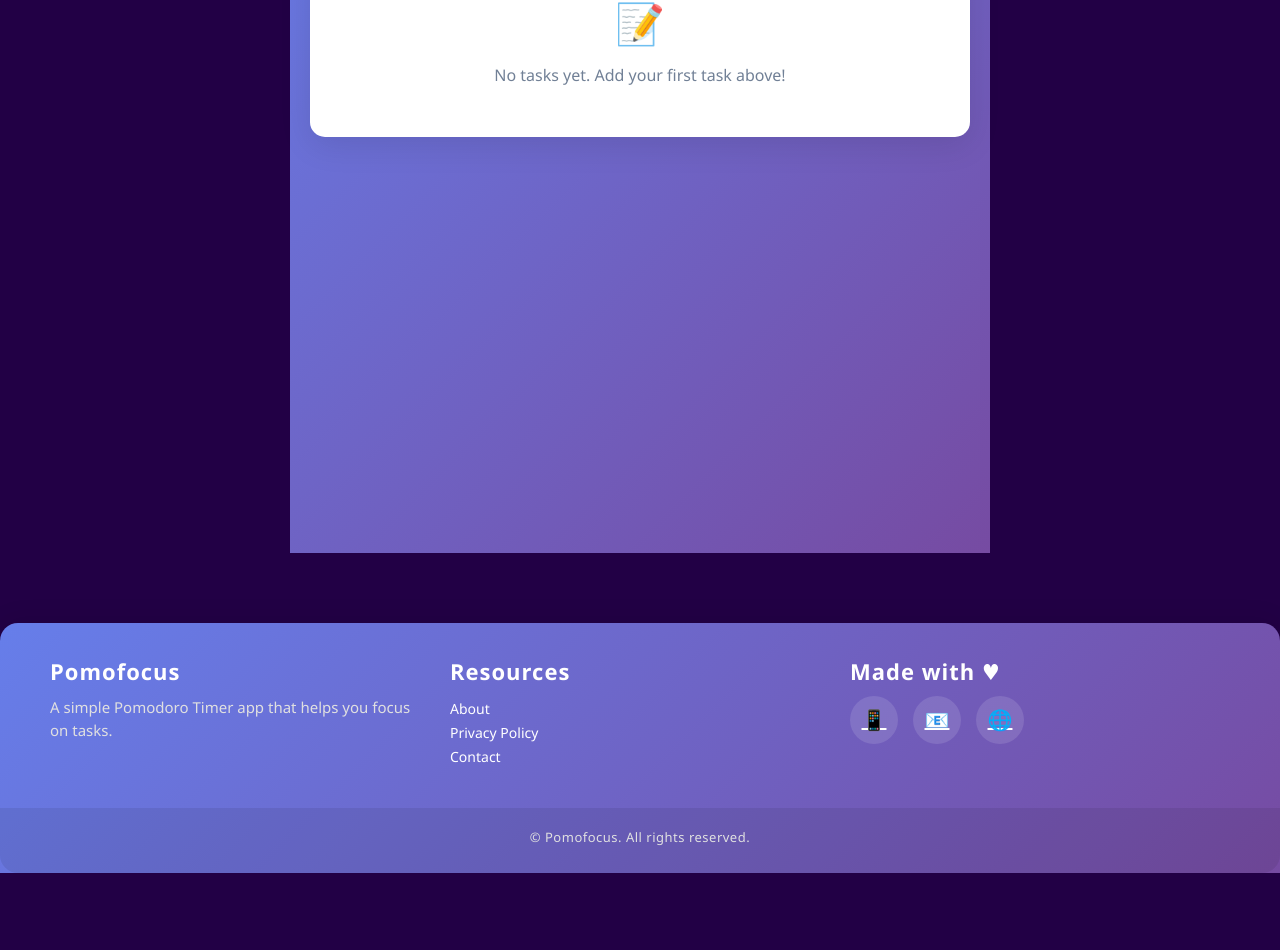
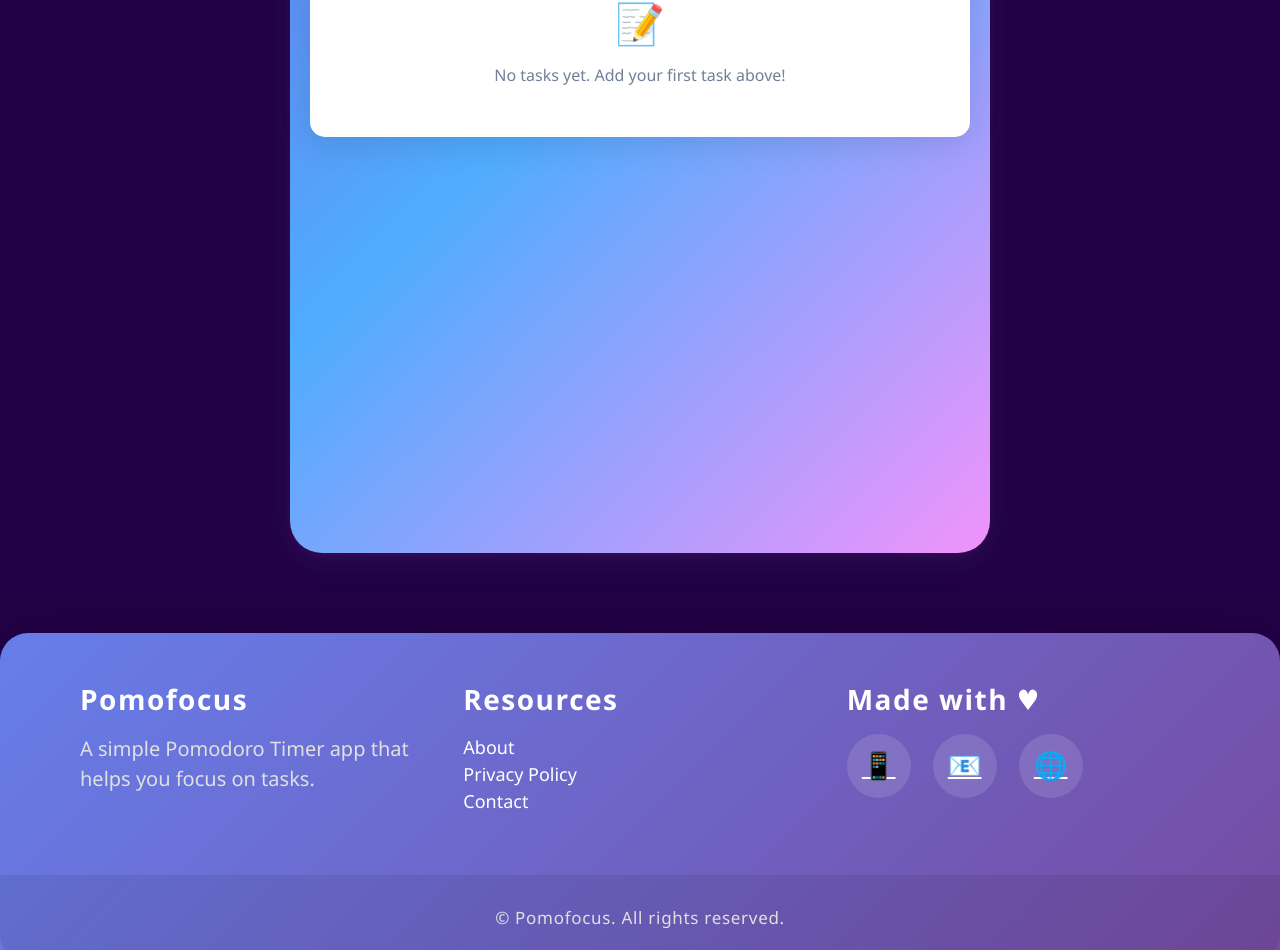
Before and after one commit to yashraj-a11y/POMODORO_FINAL, a React (Vite) app: page / in a window 1280 px wide. Shown: the part 1069-2019 px from the top of the page. Before the commit the page ends 1942 px from the top, so only its background shows below. Built offline with nearby package versions, Linux system fonts and the light colour scheme; no server answers.

Commit message:
The Last Laugh

```diff
--- a/src/App.jsx
+++ b/src/App.jsx
@@ -5,16 +5,35 @@ import { ThemeProvider } from 'styled-components';
 import RouteApp from './Route/route';
 import GlobalStyle from './globalStyles';
 import { theme as lightTheme, darkTheme } from './theme';
-import UserDropdown from './components/UserDropDown';
 import Footer from './components/Footer';
+import styled from 'styled-components';
+
+const AppWrapper = styled.div`
+  min-height: 100vh;
+  display: flex;
+  flex-direction: column;
+`;
+
+const MainContent = styled.div`
+  flex: 1;
+  display: flex;
+  flex-direction: column;
+`;
 
 const App = () => {
   const [darkMode, setDarkMode] = useState(true);
+  const themeWithMode = darkMode
+    ? { ...darkTheme, mode: 'dark' }
+    : { ...lightTheme, mode: 'light' };
   return (
-    <ThemeProvider theme={darkMode ? darkTheme : lightTheme}>
+    <ThemeProvider theme={themeWithMode}>
       <GlobalStyle />
-      <RouteApp darkMode={darkMode} setDarkMode={setDarkMode} />
-      <Footer />
+      <AppWrapper>
+        <MainContent>
+          <RouteApp darkMode={darkMode} setDarkMode={setDarkMode} />
+        </MainContent>
+        <Footer />
+      </AppWrapper>
     </ThemeProvider>
   );
 };
--- a/src/Pages/LongBreak.jsx
+++ b/src/Pages/LongBreak.jsx
@@ -2,6 +2,7 @@ import React, { useEffect, useContext } from 'react';
 import Tags from '../components/Tags/Tags';
 import Timer from '../components/Timer/Timer';
 import { StateContext } from '../components/StateProvider/StateContext';
+import styled from 'styled-components';
 
 const LongBreak = () => {
   const { setActiveTag } = useContext(StateContext);
@@ -13,11 +14,17 @@ const LongBreak = () => {
 
   return (
     <div>
-      <h1 style={{ textAlign: 'center', fontSize: '4rem' }}>Long Break</h1>
-
+      <Heading>Long Break</Heading>
       <Timer />
     </div>
   );
 };
 
+const Heading = styled.h1`
+  text-align: center;
+  font-size: 4rem;
+  margin-top: 10rem;
+  margin-bottom: 8.5rem;
+`;
+
 export default LongBreak;
--- a/src/Pages/Pmdoro.jsx
+++ b/src/Pages/Pmdoro.jsx
@@ -2,10 +2,10 @@ import React, { useEffect, useContext } from 'react';
 import Tags from '../components/Tags/Tags';
 import Timer from '../components/Timer/Timer';
 import { StateContext } from '../components/StateProvider/StateContext';
+import styled from 'styled-components';
 
 const Pmdoro = () => {
   const { setActiveTag } = useContext(StateContext);
-
 
   useEffect(() => {
     setActiveTag(0);
@@ -13,11 +13,17 @@ const Pmdoro = () => {
 
   return (
     <div>
-      <h1 style={{ textAlign: 'center', fontSize: '4rem' }}>PomoDoro Break</h1>
-
+      <Heading>PomoDoro Break</Heading>
       <Timer />
     </div>
   );
 };
 
+const Heading = styled.h1`
+  text-align: center;
+  font-size: 4rem;
+  margin-top: 10rem;
+  margin-bottom: 8.5rem;
+`;
+
 export default Pmdoro;
--- a/src/Pages/ShortBreak.jsx
+++ b/src/Pages/ShortBreak.jsx
@@ -2,7 +2,7 @@ import React, { useEffect, useContext } from 'react';
 import Tags from '../components/Tags/Tags';
 import Timer from '../components/Timer/Timer';
 import { StateContext } from '../components/StateProvider/StateContext';
-
+import styled from 'styled-components';
 
 const ShortBreak = () => {
   const { setActiveTag } = useContext(StateContext);
@@ -14,12 +14,17 @@ const ShortBreak = () => {
 
   return (
     <div>
-      <h1 style={{ textAlign: 'center', fontSize: '4rem' }}>Short Break</h1>
-
+      <Heading>Short Break</Heading>
       <Timer />
-
     </div>
   );
 };
 
+const Heading = styled.h1`
+  text-align: center;
+  font-size: 4rem;
+  margin-top: 10rem;
+  margin-bottom: 8.5rem;
+`;
+
 export default ShortBreak;
--- a/src/components/Footer.jsx
+++ b/src/components/Footer.jsx
@@ -1,9 +1,11 @@
 import React from 'react';
-import styled from 'styled-components';
+import styled, { useTheme } from 'styled-components';
 
-
-const Footer = () => (
-  <FooterWrapper>
+const Footer = () => {
+  const theme = useTheme();
+  const isLight = theme && theme.mode === 'light';
+  return (
+    <FooterWrapper $isLight={isLight}>
       <FooterContent>
         <FooterSection>
           <FooterHeading>Pomofocus</FooterHeading>
@@ -33,55 +35,59 @@ const Footer = () => (
       </FooterBottom>
     </FooterWrapper>
   );
+};
 
 export default Footer;
 
-
 const FooterWrapper = styled.footer`
   width: 100%;
-  background: linear-gradient(135deg, #667eea 0%, #764ba2 100%);
-  color: white;
+  background: ${({ $isLight }) =>
+    $isLight
+      ? 'linear-gradient(135deg, #f8fafc 0%, #e2e8f0 100%)'
+      : 'linear-gradient(135deg, #667eea 0%, #764ba2 100%)'};
+  color: ${({ $isLight }) => ($isLight ? '#222' : 'white')};
   font-family: 'Segoe UI', Tahoma, Geneva, Verdana, sans-serif;
-  border-top-left-radius: 18px;
-  border-top-right-radius: 18px;
-  box-shadow: 0 -4px 24px rgba(0,0,0,0.08);
-  margin-top: 3rem;
+  border-top-left-radius: 28px;
+  border-top-right-radius: 28px;
+  box-shadow: 0 -8px 48px rgba(0,0,0,0.10);
+  margin-top: 4rem;
   padding: 0;
+  transition: background 0.3s, color 0.3s;
 `;
 
 const FooterContent = styled.div`
   display: flex;
   justify-content: space-between;
   align-items: flex-start;
-  gap: 2rem;
-  padding: 3.5rem 5rem 2.5rem 5rem; /* Increased padding */
+  gap: 3rem;
+  padding: 5rem 8rem 3.5rem 8rem; /* Larger padding */
   flex-wrap: wrap;
 
   @media (max-width: 900px) {
     flex-direction: column;
     align-items: center;
-    padding: 2.5rem 1rem 1.5rem 1rem;
-    gap: 2rem;
+    padding: 3rem 1rem 2rem 1rem;
+    gap: 2.5rem;
   }
 `;
 
 const FooterSection = styled.div`
-  flex: 1 1 200px;
-  min-width: 180px;
-  margin-bottom: 1.5rem;
+  flex: 1 1 260px;
+  min-width: 220px;
+  margin-bottom: 2.5rem;
 `;
 
 const FooterHeading = styled.h4`
-  font-size: 2.2rem; /* Increased font size */
+  font-size: 2.8rem; /* Larger font size */
   font-weight: 700;
-  margin-bottom: 1.2rem;
-  color: #fff;
-  letter-spacing: 1px;
+  margin-bottom: 1.7rem;
+  color: inherit;
+  letter-spacing: 1.5px;
 `;
 
 const FooterText = styled.p`
-  font-size: 1.5rem; /* Increased font size */
-  color: #e0e0e0;
+  font-size: 2rem; /* Larger font size */
+  color: ${({ theme }) => (theme.mode === 'light' ? '#444' : '#e0e0e0')};
   margin: 0;
 `;
 
@@ -92,9 +98,9 @@ const FooterLinks = styled.ul`
 `;
 
 const FooterLink = styled.a`
-  color: #fff;
+  color: ${({ theme }) => (theme.mode === 'light' ? '#222' : '#fff')};
   text-decoration: none;
-  font-size: 1.4rem; /* Increased font size */
+  font-size: 1.8rem; /* Larger font size */
   transition: color 0.2s;
   &:hover {
     color: #00f2fe;
@@ -104,20 +110,23 @@ const FooterLink = styled.a`
 
 const SocialLinks = styled.div`
   display: flex;
-  gap: 1.5rem;
-  margin-top: 1rem;
+  gap: 2.2rem;
+  margin-top: 1.5rem;
 `;
 
 const SocialIcon = styled.a`
   display: flex;
   align-items: center;
   justify-content: center;
-  width: 48px; /* Increased size */
-  height: 48px; /* Increased size */
-  background: rgba(255,255,255,0.12);
+  width: 64px; /* Larger size */
+  height: 64px; /* Larger size */
+  background: ${({ theme }) =>
+    theme.mode === 'light'
+      ? 'rgba(0,0,0,0.06)'
+      : 'rgba(255,255,255,0.12)'};
   border-radius: 50%;
-  font-size: 2rem; /* Increased icon size */
-  color: #fff;
+  font-size: 2.7rem; /* Larger icon size */
+  color: ${({ theme }) => (theme.mode === 'light' ? '#222' : '#fff')};
   transition: background 0.2s, color 0.2s;
   &:hover {
     background: #00f2fe;
@@ -127,17 +136,18 @@ const SocialIcon = styled.a`
 
 const FooterBottom = styled.div`
   text-align: center;
-  padding: 2rem 0.5rem 1.5rem 0.5rem; /* Increased padding */
-  background: rgba(0,0,0,0.08);
-  border-bottom-left-radius: 18px;
-  border-bottom-right-radius: 18px;
-  font-size: 1.3rem; /* Increased font size */
-  color: #e0e0e0;
-  letter-spacing: 0.5px;
+  padding: 3rem 0.5rem 2.2rem 0.5rem; /* Larger padding */
+  background: ${({ $isLight }) =>
+    $isLight ? 'rgba(0,0,0,0.03)' : 'rgba(0,0,0,0.08)'};
+  border-bottom-left-radius: 28px;
+  border-bottom-right-radius: 28px;
+  font-size: 1.7rem; /* Larger font size */
+  color: ${({ theme }) => (theme.mode === 'light' ? '#444' : '#e0e0e0')};
+  letter-spacing: 0.7px;
   @media (max-width: 600px) {
-    border-bottom-left-radius: 12px;
-    border-bottom-right-radius: 12px;
-    font-size: 1.1rem;
-    padding: 1.2rem 0.2rem 1rem 0.2rem;
+    border-bottom-left-radius: 16px;
+    border-bottom-right-radius: 16px;
+    font-size: 1.2rem;
+    padding: 1.7rem 0.2rem 1.2rem 0.2rem;
   }
 `;
--- a/src/components/Navbar/Tasks/Tasks.jsx
+++ b/src/components/Navbar/Tasks/Tasks.jsx
@@ -126,7 +126,6 @@ export default function Todolist() {
                 <TaskContentContainer>
                   <TaskText
                     onDoubleClick={() => startEditing(task.id, task.title)}
-                    $completed={task.completed}
                   >
                     {task.title}
                   </TaskText>
@@ -157,23 +156,32 @@ const Wrapper = styled.div`
   margin: 2rem auto;
   font-family: 'Segoe UI', Tahoma, Geneva, Verdana, sans-serif;
   padding: 2rem;
-  background: linear-gradient(135deg, #667eea 0%, #764ba2 100%);
+  background: ${({ theme }) =>
+    theme.mode === 'light'
+      ? 'linear-gradient(135deg, #f8fafc 0%, #e2e8f0 100%)'
+      : 'linear-gradient(135deg, #667eea 0%, #4facfe 40%, #f093fb 100%)'};
   min-height: 100vh;
-  color: #333;
+  color: ${({ theme }) => (theme.mode === 'light' ? '#222' : '#333')};
+  border-radius: 32px;
+  box-shadow: 0 8px 32px rgba(102, 126, 234, 0.10), 0 2px 8px rgba(245, 87, 108, 0.08);
 
   @media (max-width: 600px) {
     padding: 1rem 0.5rem;
     max-width: 100vw;
     min-height: 100vh;
+    border-radius: 0;
   }
 `;
 
 const Title = styled.h1`
   font-size: 3.5rem;
   text-align: center;
-  color: white;
+  color: ${({ theme }) => (theme.mode === 'light' ? '#333' : 'white')};
   margin-bottom: 2rem;
-  text-shadow: 2px 2px 4px rgba(0,0,0,0.3);
+  text-shadow: ${({ theme }) =>
+    theme.mode === 'light'
+      ? 'none'
+      : '2px 2px 4px rgba(0,0,0,0.3)'};
   font-weight: 700;
 
   @media (max-width: 600px) {
@@ -186,10 +194,18 @@ const Form = styled.form`
   display: flex;
   margin-bottom: 3rem;
   gap: 1rem;
-  background: white;
+  background: ${({ theme }) =>
+    theme.mode === 'light'
+      ? 'rgba(255,255,255,0.98)'
+      : 'rgba(255,255,255,0.85)'};
   padding: 1.5rem;
-  border-radius: 15px;
-  box-shadow: 0 8px 32px rgba(0,0,0,0.1);
+  border-radius: 18px;
+  box-shadow: 0 8px 32px
+    ${({ theme }) =>
+      theme.mode === 'light'
+        ? 'rgba(102, 126, 234, 0.08), 0 2px 8px rgba(245, 87, 108, 0.04)'
+        : 'rgba(102, 126, 234, 0.10), 0 2px 8px rgba(245, 87, 108, 0.08)'};
+  backdrop-filter: blur(4px);
 
   @media (max-width: 600px) {
     flex-direction: column;
@@ -264,15 +280,26 @@ const TaskList = styled.ul`
 
 const TaskItem = styled.li`
   margin-bottom: 1.5rem;
-  background: ${({ $completed }) =>
-    $completed
-      ? 'linear-gradient(135deg, #f093fb 0%, #f5576c 100%)'
-      : 'linear-gradient(135deg, #4facfe 0%, #00f2fe 100%)'
-  };
-  border-radius: 15px;
-  box-shadow: 0 8px 32px rgba(0,0,0,0.15);
+  background: ${({ $completed, theme }) => {
+    if (theme.mode === 'light') {
+      return $completed
+        ? 'linear-gradient(135deg, #fbeee6 0%, #ffe3e3 100%)'
+        : 'linear-gradient(135deg, #e3f6fd 0%, #f8fafc 100%)';
+    } else {
+      return $completed
+        ? 'linear-gradient(135deg, #f093fb 0%, #f5576c 100%)'
+        : 'linear-gradient(135deg, #4facfe 0%, #00f2fe 100%)';
+    }
+  }};
+  border-radius: 18px;
+  box-shadow: 0 8px 32px
+    ${({ theme }) =>
+      theme.mode === 'light'
+        ? 'rgba(102, 126, 234, 0.08), 0 2px 8px rgba(245, 87, 108, 0.04)'
+        : 'rgba(102, 126, 234, 0.10), 0 2px 8px rgba(245, 87, 108, 0.08)'};
   transition: all 0.3s ease;
-  opacity: ${({ $completed }) => $completed ? 0.8 : 1};
+  opacity: ${({ $completed }) => $completed ? 0.85 : 1};
+  backdrop-filter: blur(2px);
 
   &:hover {
     transform: translateY(-3px);
@@ -324,14 +351,20 @@ const TaskText = styled.span`
   font-size: 1.8rem;
   font-weight: 700;
   cursor: pointer;
-  color: white;
+  color: ${({ theme }) => (theme.mode === 'light' ? '#333' : 'white')};
   text-decoration: ${({ $completed }) => ($completed ? 'line-through' : 'none')};
-  text-shadow: 1px 1px 2px rgba(0,0,0,0.3);
+  text-shadow: ${({ theme }) =>
+    theme.mode === 'light'
+      ? '1px 1px 2px rgba(0,0,0,0.3)'
+      : '1px 1px 2px rgba(0,0,0,0.3)'};
   padding: 0.5rem 0;
   transition: all 0.3s ease;
 
   &:hover {
-    text-shadow: 2px 2px 4px rgba(0,0,0,0.4);
+    text-shadow: ${({ theme }) =>
+      theme.mode === 'light'
+        ? '2px 2px 4px rgba(0,0,0,0.4)'
+        : '2px 2px 4px rgba(0,0,0,0.4)'};
   }
 
   @media (max-width: 600px) {
```
Also changed, not shown: src/Login/Register.jsx (+9 -7 lines), src/components/UserDropDown.jsx (+58 -10 lines). Lines whose indentation alone changed are shown as unchanged.
